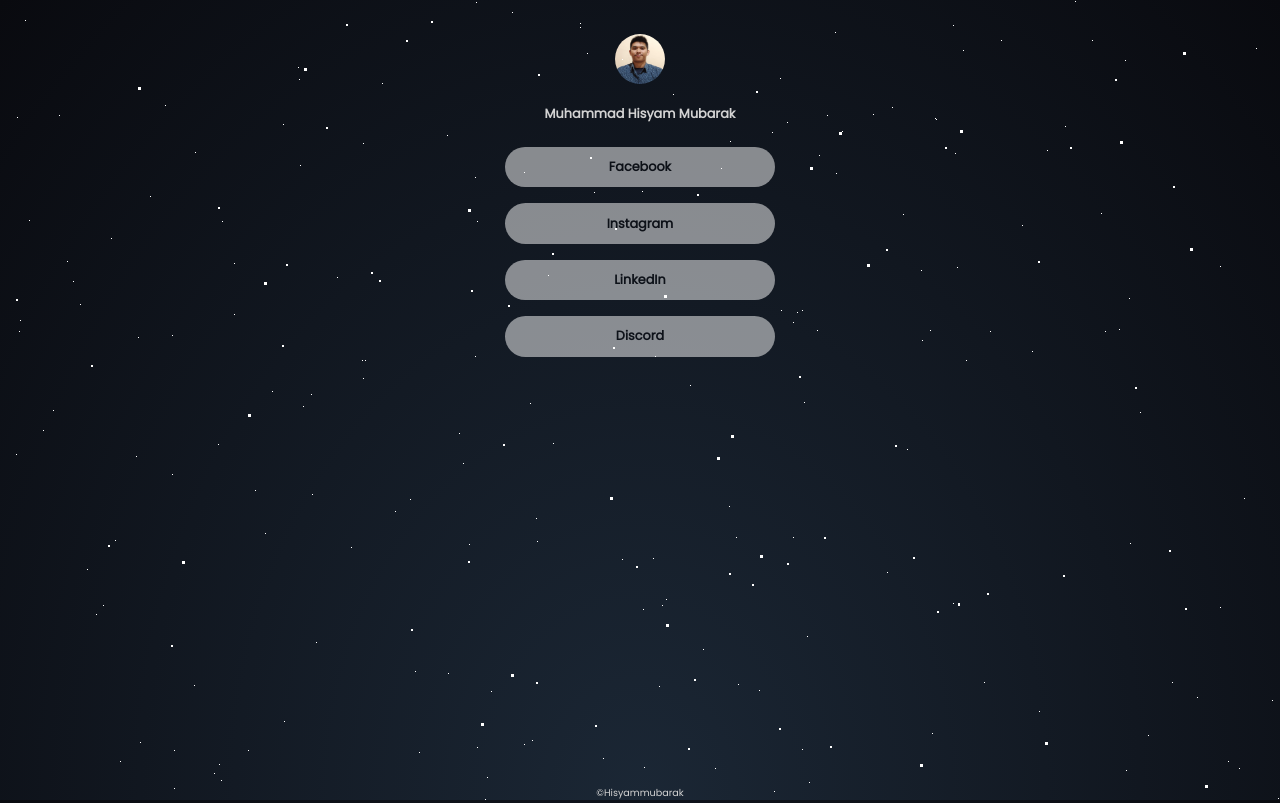
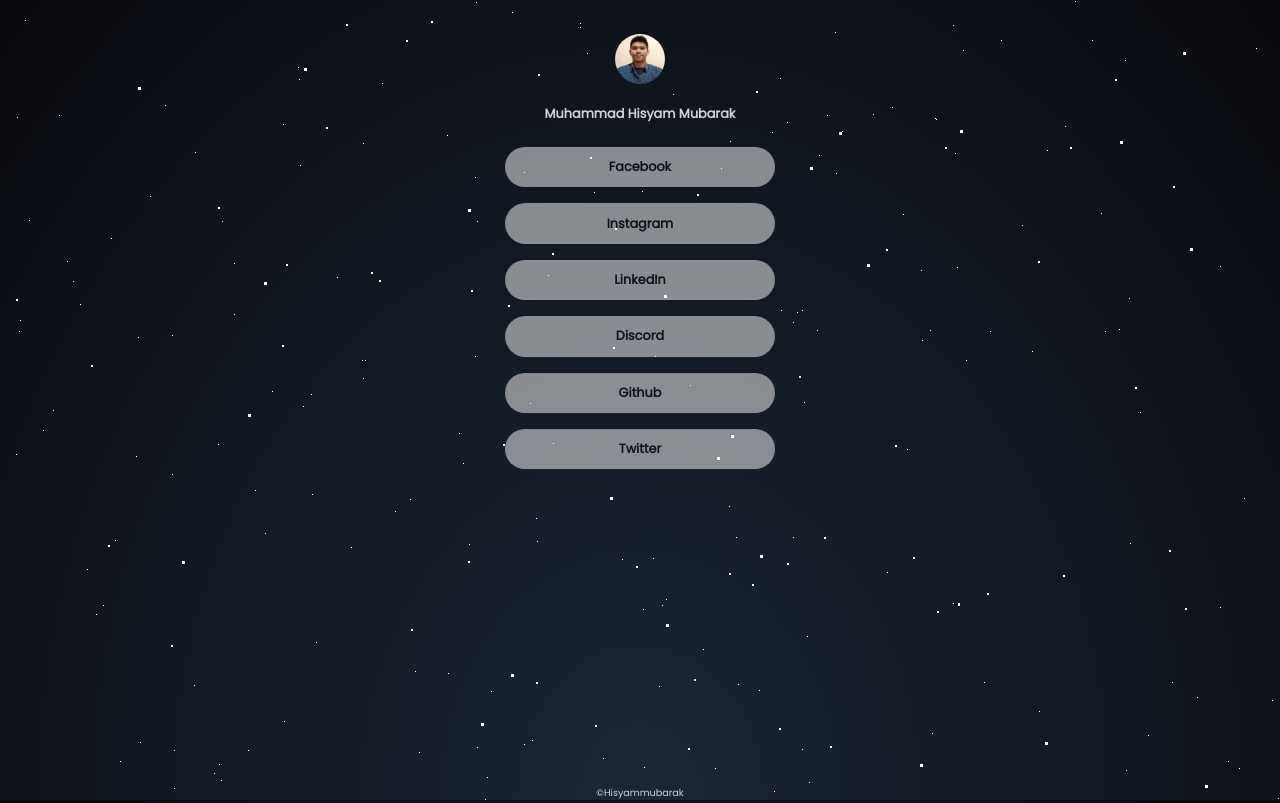
Before and after one commit to Sam0042/web-social, a plain HTML site: page index.html in a window 1280 px wide. Shown: the top 803 px of the page. Drawn offline with Linux system fonts and the light colour scheme.

Commit message:
penambahan link twitter

```diff
--- a/index.html
+++ b/index.html
@@ -34,6 +34,12 @@
             <a id="btn-link" target="_blank" href="https://discordapp.com/users/380990148336418818">
                 Discord
             </a>
+            <a id="btn-link" target="_blank" href="https://github.com/Sam0042">
+                Github
+            </a>
+            <a id="btn-link" target="_blank" href=" https://twitter.com/hisyammubarakk">
+                Twitter
+            </a>
         </div>
         <div id="copyr-container">
             <p id="copyr">&copy;Hisyammubarak</p>
```
